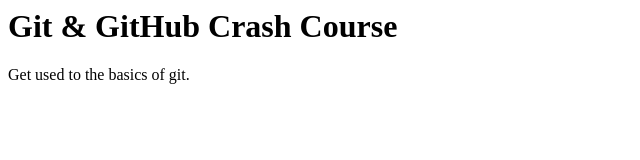
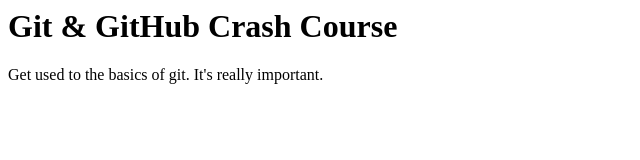
Before and after one commit to vfasti/git_crash_course, a plain HTML site: page index.html in a window 1280 px wide. Shown: the whole page, without its empty margins (0-640 px from the left). Drawn offline with Linux system fonts and the light colour scheme.

Commit message:
info added

```diff
--- a/index.html
+++ b/index.html
@@ -6,6 +6,6 @@
 </head>
 <body>
     <h1>Git & GitHub Crash Course</h1>
-    <p>Get used to the basics of git.</p>
+    <p>Get used to the basics of git. It's really important.</p>
 </body>
 </html>
```
